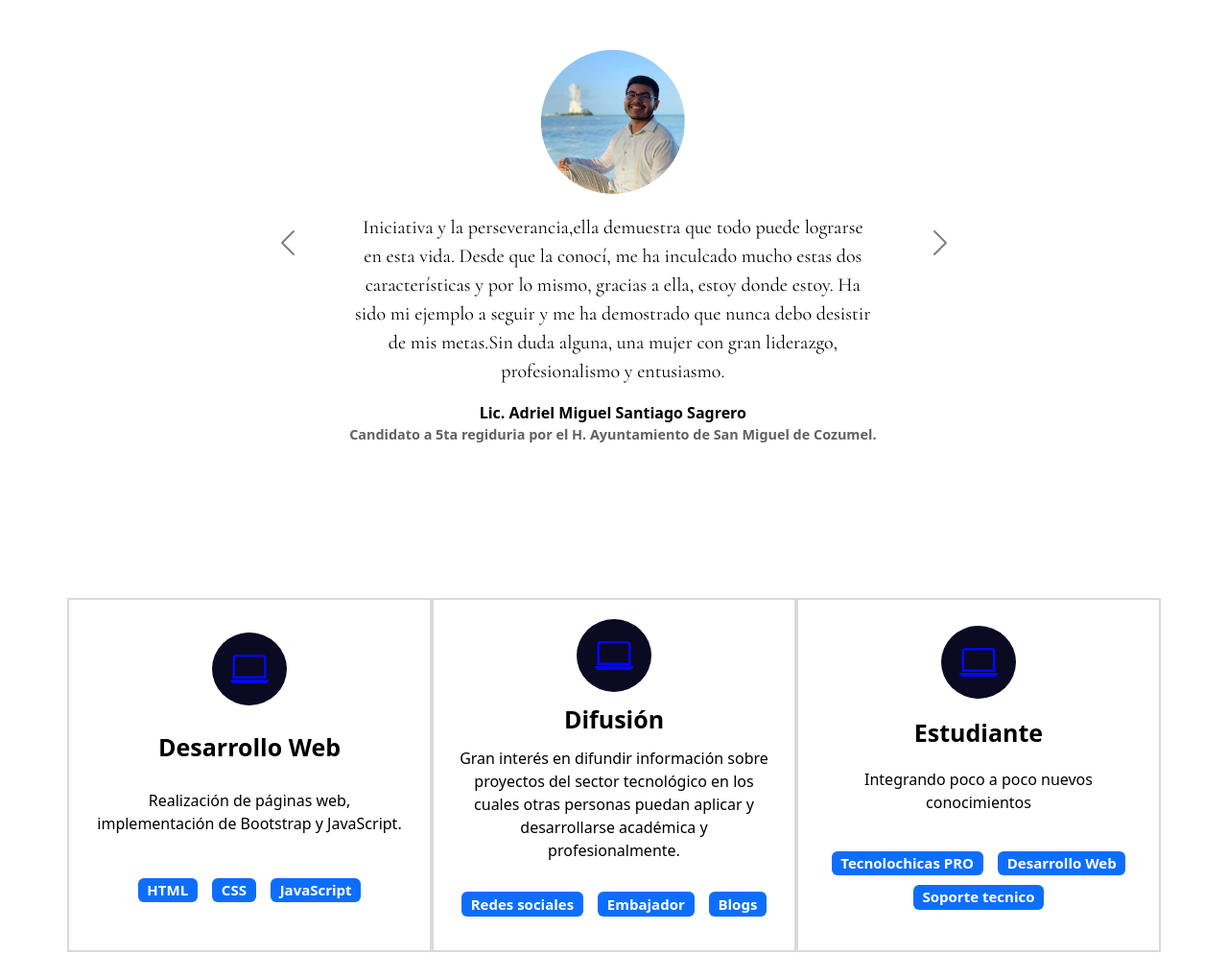
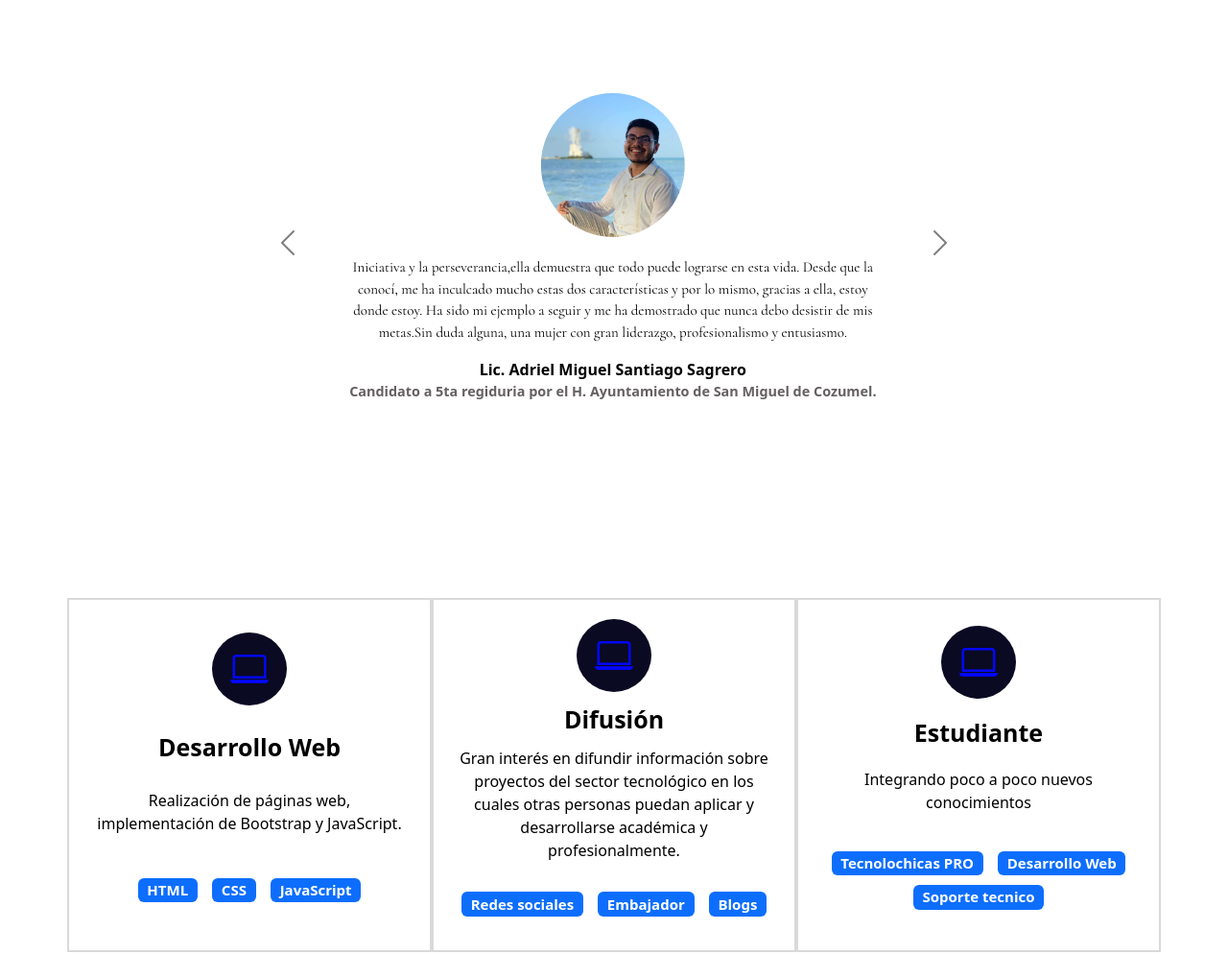
Before and after one commit to angie404/Portafolio, a plain HTML site: page index.html in a window 1280 px wide. Shown: the part 1666-2685 px from the top of the page at 96% size. Drawn offline with nearby package versions, Linux system fonts and the light colour scheme; a web font is replaced by a local one.

Commit message:
Update style.css

```diff
--- a/style.css
+++ b/style.css
@@ -1,4 +1,4 @@
-/* Barra de navegacion */
+
 
 .navbar {
   padding: 2rem;
@@ -10,7 +10,7 @@
   justify-content: space-between;
 }
 
-/* Estilos generales */
+
 
 section {
   display: flex;
@@ -62,7 +62,7 @@ h1 {
   color: white;
 }
 
-/* Seccion Hero */
+
 
 .hero {
   background-color: #f5f6f7;
@@ -97,7 +97,6 @@ h1 {
   text-align: center;
 }
 
-/* Experiencia */
 
 .experiencia {
   padding: 40px 40px 60px 40px;
@@ -141,8 +140,6 @@ h1 {
 .badge {
   margin: 5px;
 }
-
-/* Proyectos */
 
 .proyectos-recientes {
   padding: 40px;
@@ -240,7 +237,7 @@ h1 {
 
 .testimonio-texto {
   max-width: 70%;
-  font-size: 20px;
+  font-size: 15px;
   text-align: center;
   font-family: "Cormorant", serif;
 }
```
